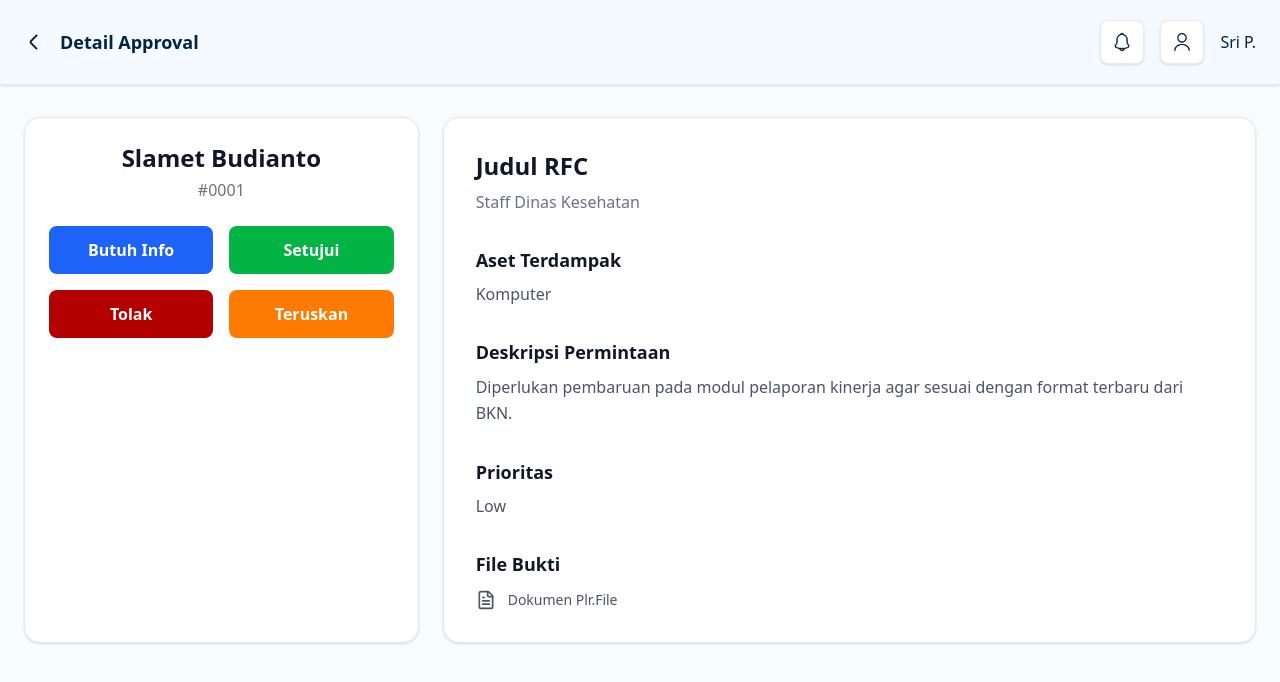
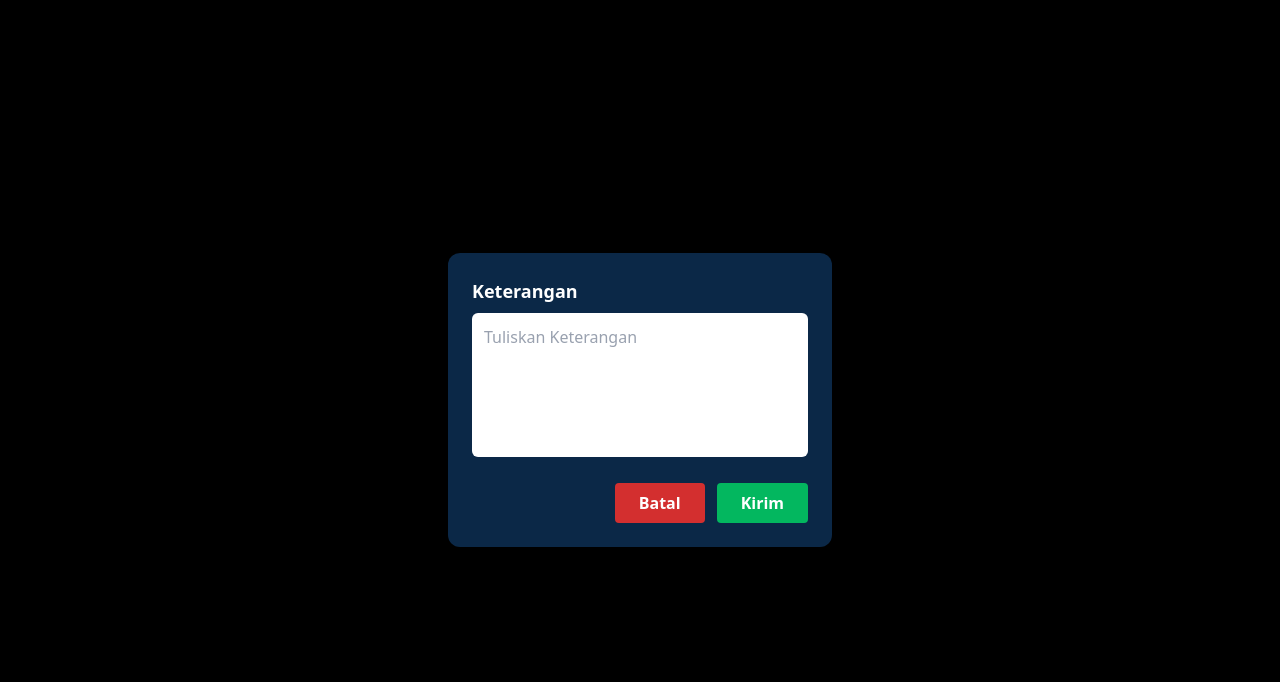
Before and after one commit to digiforma-simantic/SIMANTIC, a React (Vite) app in the folder frontend/: page /Kabid/DetailApprovalKabid/1 in a window 1280 px wide. Both pictures are taken after a click on the button "Butuh Info". Shown: the top 682 px of the page. Built offline with nearby package versions, Linux system fonts and the light colour scheme; no server answers.

Commit message:
update pop up need info

```diff
--- a/frontend/src/pages/Diskominfo/DetailApprovalDiskominfo.jsx
+++ b/frontend/src/pages/Diskominfo/DetailApprovalDiskominfo.jsx
@@ -5,10 +5,18 @@ import Headerdetailaset from "../../components/Diskominfo/Headerdetapp";
 export default function DetailPengajuan() {
   const navigate = useNavigate();
   const [selectedTeknisi, setSelectedTeknisi] = useState("");
+  const [modalButuhInfo, setModalButuhInfo] = useState(false);
+  const [butuhInfo, setButuhInfo] = useState("");
+
+  const submitButuhInfo = () => {
+    // TODO: Integrasi API jika diperlukan
+    alert("Berhasil mengirim butuh info: " + butuhInfo);
+    setModalButuhInfo(false);
+    setButuhInfo("");
+  };
 
   const handleButuhInfo = () => {
-    // Logic untuk butuh info
-    console.log("Butuh Info clicked");
+    setModalButuhInfo(true);
   };
 
   const handleSetujui = () => {
@@ -23,6 +31,36 @@ export default function DetailPengajuan() {
 
   return (
     <div className="min-h-screen bg-gray-50 font-sans">
+      {/* MODAL - Butuh Info */}
+      {modalButuhInfo && (
+        <div className="fixed inset-0 bg-black bg-opacity-60 flex items-center justify-center z-50">
+          <div className="bg-[#0B2847] rounded-xl shadow-lg p-6 w-full max-w-sm">
+            <h2 className="text-white text-lg font-semibold mb-2">Keterangan</h2>
+            <textarea
+              className="w-full rounded-md p-3 mb-5 text-gray-900 placeholder-gray-400 bg-white"
+              placeholder="Tuliskan Keterangan"
+              rows={5}
+              value={butuhInfo}
+              onChange={e => setButuhInfo(e.target.value)}
+              style={{ resize: "none" }}
+            />
+            <div className="flex justify-end gap-3">
+              <button
+                onClick={() => setModalButuhInfo(false)}
+                className="bg-[#D32F2F] hover:bg-red-700 text-white font-semibold py-2 px-6 rounded"
+              >
+                Batal
+              </button>
+              <button
+                onClick={submitButuhInfo}
+                className="bg-[#03B75F] hover:bg-green-700 text-white font-semibold py-2 px-6 rounded"
+              >
+                Kirim
+              </button>
+            </div>
+          </div>
+        </div>
+      )}
       {/* Header */}
       <Headerdetailaset />
 
--- a/frontend/src/pages/Kabid/DetailApprovalKabid.jsx
+++ b/frontend/src/pages/Kabid/DetailApprovalKabid.jsx
@@ -1,8 +1,18 @@
-import React from "react";
+import React, { useState } from "react";
 import Headerdetapp from "../../components/Kabid/Headerdetapp";
 import { FileText } from "lucide-react";
 
 const DetailApprovalKabid = () => {
+  const [modalButuhInfo, setModalButuhInfo] = useState(false);
+  const [butuhInfo, setButuhInfo] = useState("");
+
+  const submitButuhInfo = () => {
+    // TODO: Integrasi API jika diperlukan
+    alert("Berhasil mengirim butuh info: " + butuhInfo);
+    setModalButuhInfo(false);
+    setButuhInfo("");
+  };
+
   return (
     <div className="min-h-screen bg-[#F7FCFF]">
 
@@ -13,9 +23,39 @@ const DetailApprovalKabid = () => {
       <div className="max-w-7xl mx-auto px-6 py-8">
         <div className="grid grid-cols-1 lg:grid-cols-3 gap-6">
 
+          {/* MODAL - Butuh Info */}
+          {modalButuhInfo && (
+            <div className="fixed inset-0 bg-black bg-opacity-60 flex items-center justify-center z-50">
+              <div className="bg-[#0B2847] rounded-xl shadow-lg p-6 w-full max-w-sm">
+                <h2 className="text-white text-lg font-semibold mb-2">Keterangan</h2>
+                <textarea
+                  className="w-full rounded-md p-3 mb-5 text-gray-900 placeholder-gray-400 bg-white"
+                  placeholder="Tuliskan Keterangan"
+                  rows={5}
+                  value={butuhInfo}
+                  onChange={e => setButuhInfo(e.target.value)}
+                  style={{ resize: "none" }}
+                />
+                <div className="flex justify-end gap-3">
+                  <button
+                    onClick={() => setModalButuhInfo(false)}
+                    className="bg-[#D32F2F] hover:bg-red-700 text-white font-semibold py-2 px-6 rounded"
+                  >
+                    Batal
+                  </button>
+                  <button
+                    onClick={submitButuhInfo}
+                    className="bg-[#03B75F] hover:bg-green-700 text-white font-semibold py-2 px-6 rounded"
+                  >
+                    Kirim
+                  </button>
+                </div>
+              </div>
+            </div>
+          )}
+
           {/* LEFT CARD - INFO & ACTION BUTTONS */}
           <div className="bg-white rounded-2xl shadow-sm border border-gray-200 p-6">
-
             {/* User Info */}
             <div className="text-center mb-6">
               <h2 className="text-2xl font-bold text-gray-900 mb-1">
@@ -26,9 +66,8 @@ const DetailApprovalKabid = () => {
 
             {/* ACTION BUTTONS (2×2 GRID) */}
             <div className="grid grid-cols-2 gap-4">
-
               {/* Butuh Info */}
-              <button className="w-full bg-[#1E63F8] hover:bg-blue-700 text-white font-semibold py-3 rounded-lg transition">
+              <button onClick={() => setModalButuhInfo(true)} className="w-full bg-[#1E63F8] hover:bg-blue-700 text-white font-semibold py-3 rounded-lg transition">
                 Butuh Info
               </button>
 
--- a/frontend/src/pages/Kadis/DetailApprovalKadis.jsx
+++ b/frontend/src/pages/Kadis/DetailApprovalKadis.jsx
@@ -1,8 +1,18 @@
-import React from "react";
+import React, { useState } from "react";
 import Headerdetapp from "../../components/Kadis/Headerdetapp";
 import { FileText } from "lucide-react";
 
 const DetailApprovalKadis = () => {
+  const [modalButuhInfo, setModalButuhInfo] = useState(false);
+  const [butuhInfo, setButuhInfo] = useState("");
+
+  const submitButuhInfo = () => {
+    // TODO: Integrasi API jika diperlukan
+    alert("Berhasil mengirim butuh info: " + butuhInfo);
+    setModalButuhInfo(false);
+    setButuhInfo("");
+  };
+
   return (
     <div className="min-h-screen bg-[#F7FCFF]">
 
@@ -13,9 +23,39 @@ const DetailApprovalKadis = () => {
       <div className="max-w-7xl mx-auto px-6 py-8">
         <div className="grid grid-cols-1 lg:grid-cols-3 gap-6">
 
+          {/* MODAL - Butuh Info */}
+          {modalButuhInfo && (
+            <div className="fixed inset-0 bg-black bg-opacity-60 flex items-center justify-center z-50">
+              <div className="bg-[#0B2847] rounded-xl shadow-lg p-6 w-full max-w-sm">
+                <h2 className="text-white text-lg font-semibold mb-2">Keterangan</h2>
+                <textarea
+                  className="w-full rounded-md p-3 mb-5 text-gray-900 placeholder-gray-400 bg-white"
+                  placeholder="Tuliskan Keterangan"
+                  rows={5}
+                  value={butuhInfo}
+                  onChange={e => setButuhInfo(e.target.value)}
+                  style={{ resize: "none" }}
+                />
+                <div className="flex justify-end gap-3">
+                  <button
+                    onClick={() => setModalButuhInfo(false)}
+                    className="bg-[#D32F2F] hover:bg-red-700 text-white font-semibold py-2 px-6 rounded"
+                  >
+                    Batal
+                  </button>
+                  <button
+                    onClick={submitButuhInfo}
+                    className="bg-[#03B75F] hover:bg-green-700 text-white font-semibold py-2 px-6 rounded"
+                  >
+                    Kirim
+                  </button>
+                </div>
+              </div>
+            </div>
+          )}
+
           {/* LEFT CARD - INFO & ACTION BUTTONS */}
           <div className="bg-white rounded-2xl shadow-sm border border-gray-200 p-6">
-
             {/* User Info */}
             <div className="text-center mb-6">
               <h2 className="text-2xl font-bold text-gray-900 mb-1">
@@ -26,9 +66,8 @@ const DetailApprovalKadis = () => {
 
             {/* ACTION BUTTONS (2×2 GRID) */}
             <div className="grid grid-cols-2 gap-4">
-
               {/* Butuh Info */}
-              <button className="w-full bg-[#1E63F8] hover:bg-blue-700 text-white font-semibold py-3 rounded-lg transition">
+              <button onClick={() => setModalButuhInfo(true)} className="w-full bg-[#1E63F8] hover:bg-blue-700 text-white font-semibold py-3 rounded-lg transition">
                 Butuh Info
               </button>
 
--- a/frontend/src/pages/Kasi/DetailApprovalKasi.jsx
+++ b/frontend/src/pages/Kasi/DetailApprovalKasi.jsx
@@ -58,25 +58,27 @@ const DetailApprovalKasi = () => {
 
           {/* MODAL - Butuh Info */}
           {modalButuhInfo && (
-            <div className="fixed inset-0 bg-black bg-opacity-50 flex items-center justify-center z-50">
-              <div className="bg-white rounded-lg shadow-lg p-6 w-full max-w-md">
-                <h2 className="text-xl font-bold mb-4">Butuh Info</h2>
+            <div className="fixed inset-0 bg-black bg-opacity-60 flex items-center justify-center z-50">
+              <div className="bg-[#0B2847] rounded-xl shadow-lg p-6 w-full max-w-sm">
+                <h2 className="text-white text-lg font-semibold mb-2">Keterangan</h2>
                 <textarea
-                    onChange={(e) => setRfc({ ...rfc, butuh_info: e.target.value })}
-                    className="w-full border border-gray-300 rounded-md p-2 mb-4"
-                    rows="4"
-                    placeholder="Masukkan informasi yang dibutuhkan..."
-                  ></textarea>
-                  <div className="flex justify-end gap-4">
+                  className="w-full rounded-md p-3 mb-5 text-gray-900 placeholder-gray-400 bg-white"
+                  placeholder="Tuliskan Keterangan"
+                  rows={5}
+                  value={rfc.butuh_info || ""}
+                  onChange={e => setRfc({ ...rfc, butuh_info: e.target.value })}
+                  style={{ resize: "none" }}
+                />
+                <div className="flex justify-end gap-3">
                   <button
                     onClick={() => setModalButuhInfo(false)}
-                      className="bg-gray-300 hover:bg-gray-400 text-white font-semibold py-2 px-4 rounded-lg transition"
+                    className="bg-[#D32F2F] hover:bg-red-700 text-white font-semibold py-2 px-6 rounded"
                   >
                     Batal
                   </button>
                   <button
                     onClick={submitButuhInfo}
-                      className="bg-[#03B75FF] hover:bg-blue-700 text-white font-semibold py-2 px-4 rounded-lg transition"
+                    className="bg-[#03B75F] hover:bg-green-700 text-white font-semibold py-2 px-6 rounded"
                   >
                     Kirim
                   </button>
```
Lines whose indentation alone changed are shown as unchanged.
